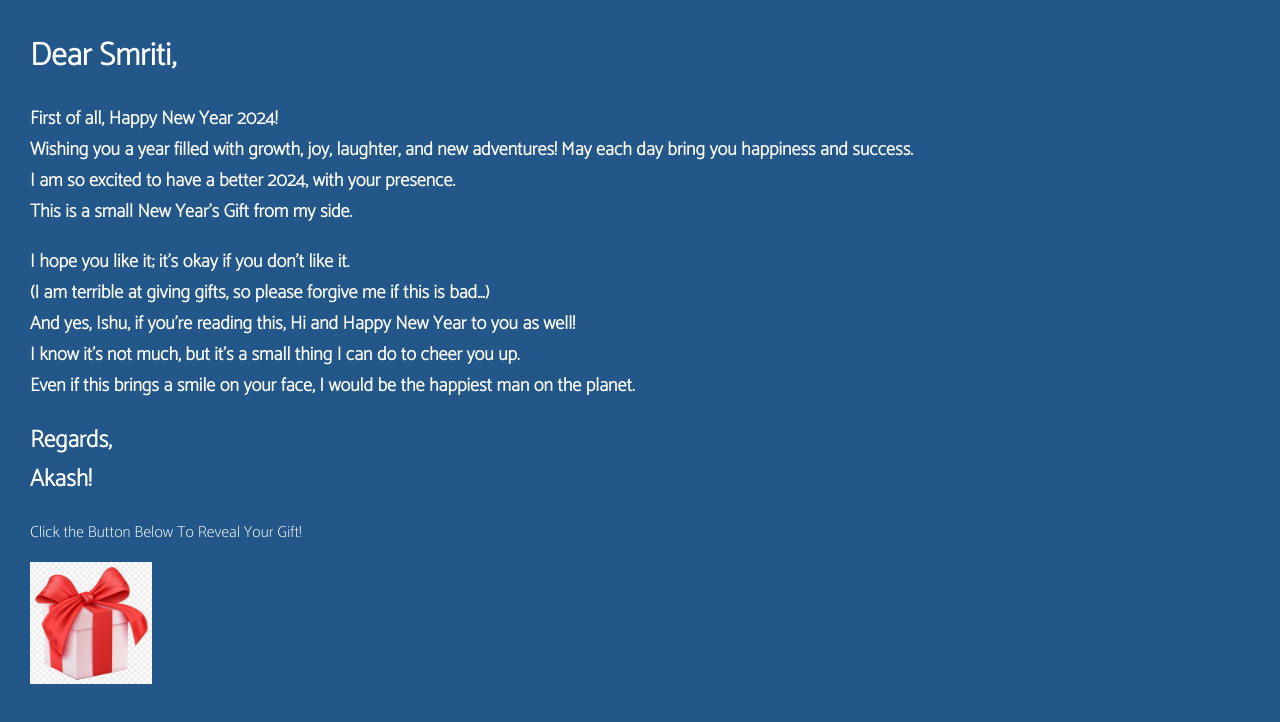
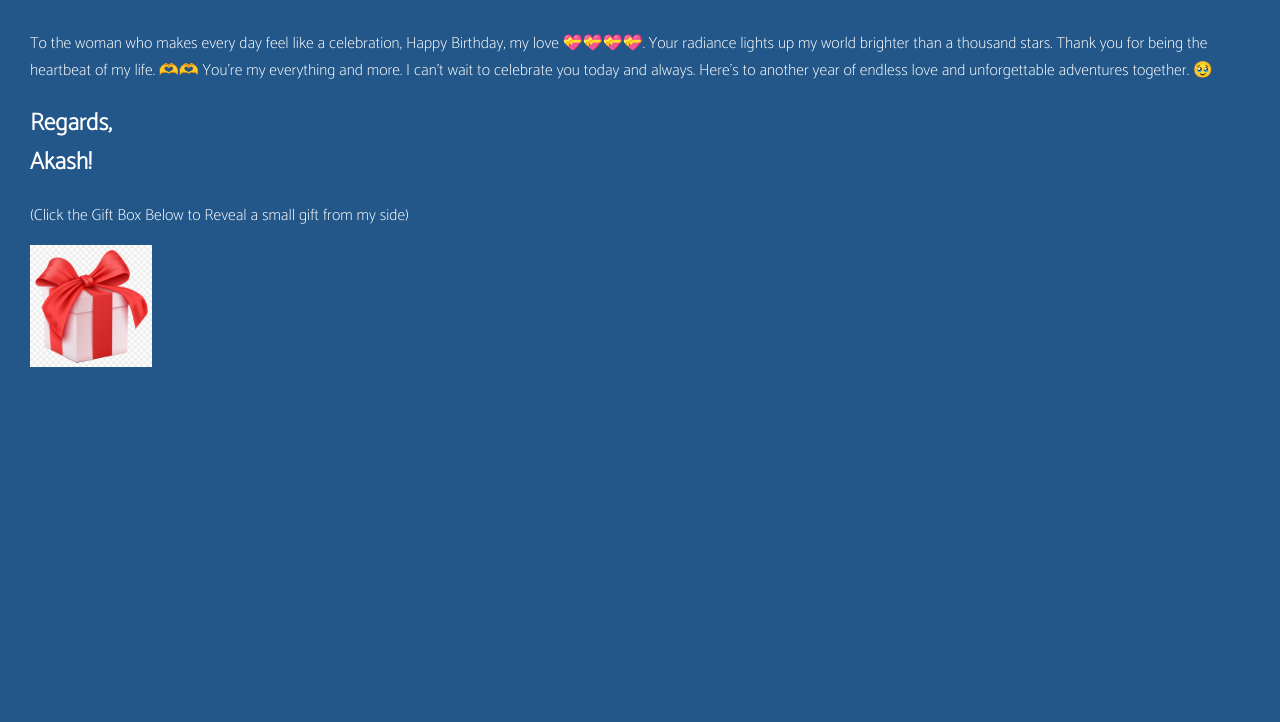
Before and after one commit to b33pl0g1c/projectSA, a plain HTML site: page accept.html in a window 1280 px wide. Drawn offline with nearby package versions, Linux system fonts and the light colour scheme.

Commit message:
Changed Index page and the accept page

```diff
--- a/accept.html
+++ b/accept.html
@@ -29,28 +29,15 @@
     </style>
 </head>
 <body>
-    <p>
-        <h1>Dear Smriti,<br></h1>
-        <h3>
-            First of all, Happy New Year 2024! <br>
-            Wishing you a year filled with growth, joy, laughter, and new adventures! May each day bring you happiness and success.<br>
-            I am so excited to have a better 2024, with your presence.<br>
-            This is a small New Year's Gift from my side.<br>
-        </h3>
-        <h3>
-            I hope you like it; it's okay if you don't like it.<br>
-        (I am terrible at giving gifts, so please forgive me if this is bad...)<br>
-
-        And yes, Ishu, if you're reading this, Hi and Happy New Year to you as well!<br>
-        I know it's not much, but it's a small thing I can do to cheer you up. <br>
-        Even if this brings a smile on your face, I would be the happiest man on the planet.<br>
-
-        </h3>
+    <p>To the woman who makes every day feel like a celebration, Happy Birthday, my love 💝💝💝💝. Your radiance lights up my world brighter than a thousand stars. Thank you for being the heartbeat of my life. 🫶🫶
+        You're my everything and more. I can't wait to celebrate you today and always.
+        Here's to another year of endless love and unforgettable adventures together.
+        🥹
         <h2>
         Regards, <br>
         Akash!<br>
         </h2>
-        Click the Button Below To Reveal Your Gift!
+        (Click the Gift Box Below to Reveal a small gift from my side)
     </p>
     <a href="ready.html">
         <img src="img/gift.png" alt="Gift Image" style="cursor: pointer; width: 10%; height: 10%;">
```
Also changed, not shown: index.html (+2 -2 lines).
